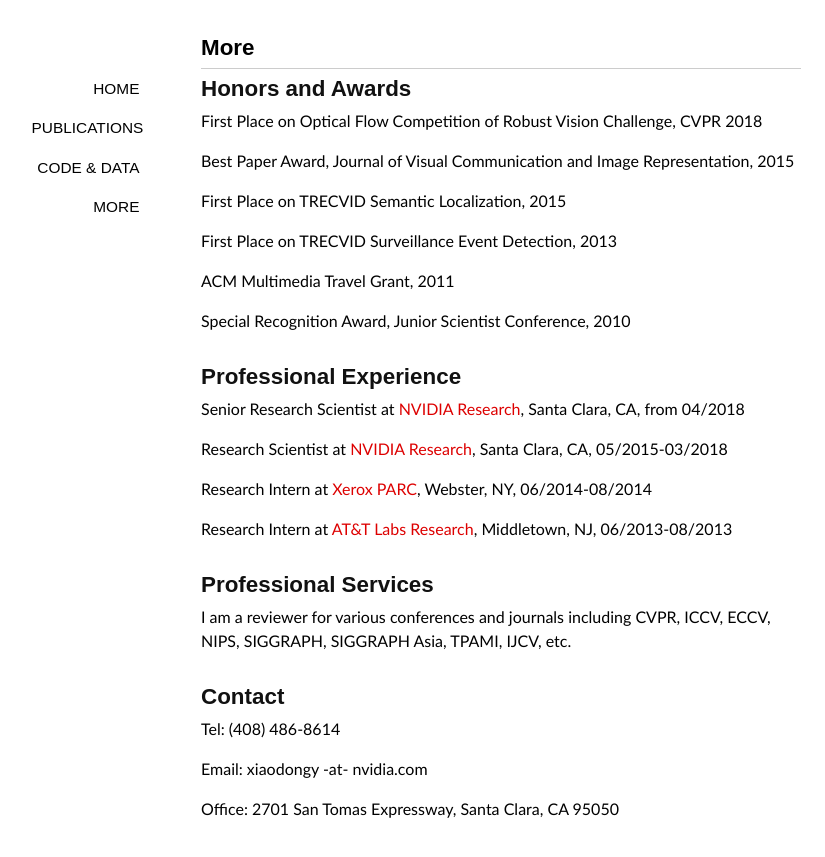
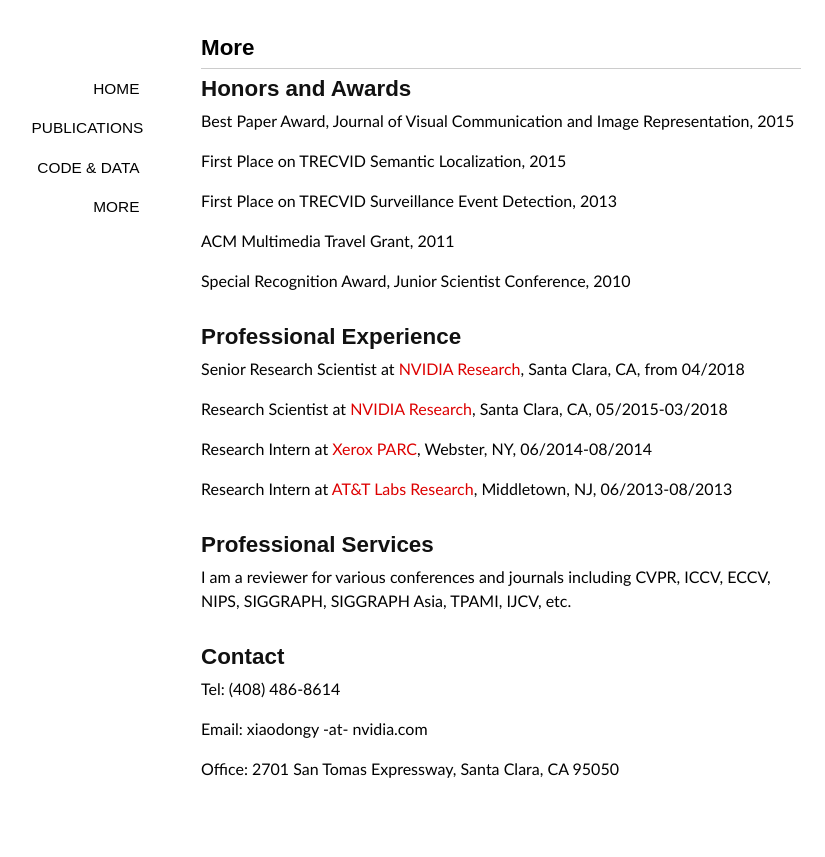
Before and after one commit to xiaodongyang/xiaodongyang.github.io, a Jekyll site: the page built from more/index.md, in a window 1280 px wide. Shown: the top 857 px of the page, without its empty margins (139-964 px from the left). Built offline with Jekyll 4.4.1, drawn with Linux system fonts in a browser that asks for light colours; some web fonts are replaced.

Commit message:
Update index.md

```diff
--- a/more/index.md
+++ b/more/index.md
@@ -5,8 +5,6 @@ comments: no
 ---
 
 ## Honors and Awards
-
-First Place on Optical Flow Competition of Robust Vision Challenge, CVPR 2018
 
 Best Paper Award, Journal of Visual Communication and Image Representation, 2015
 
```
